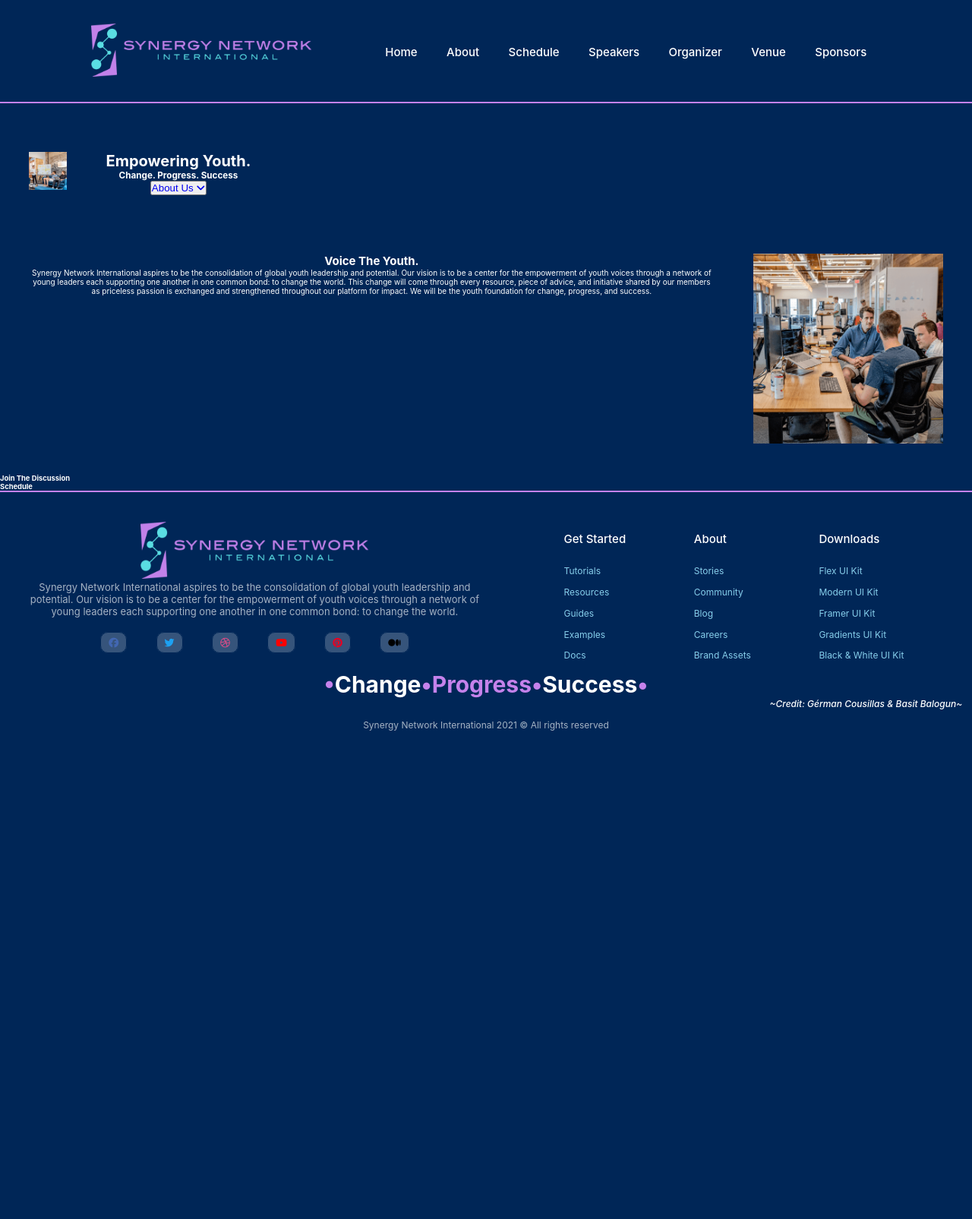
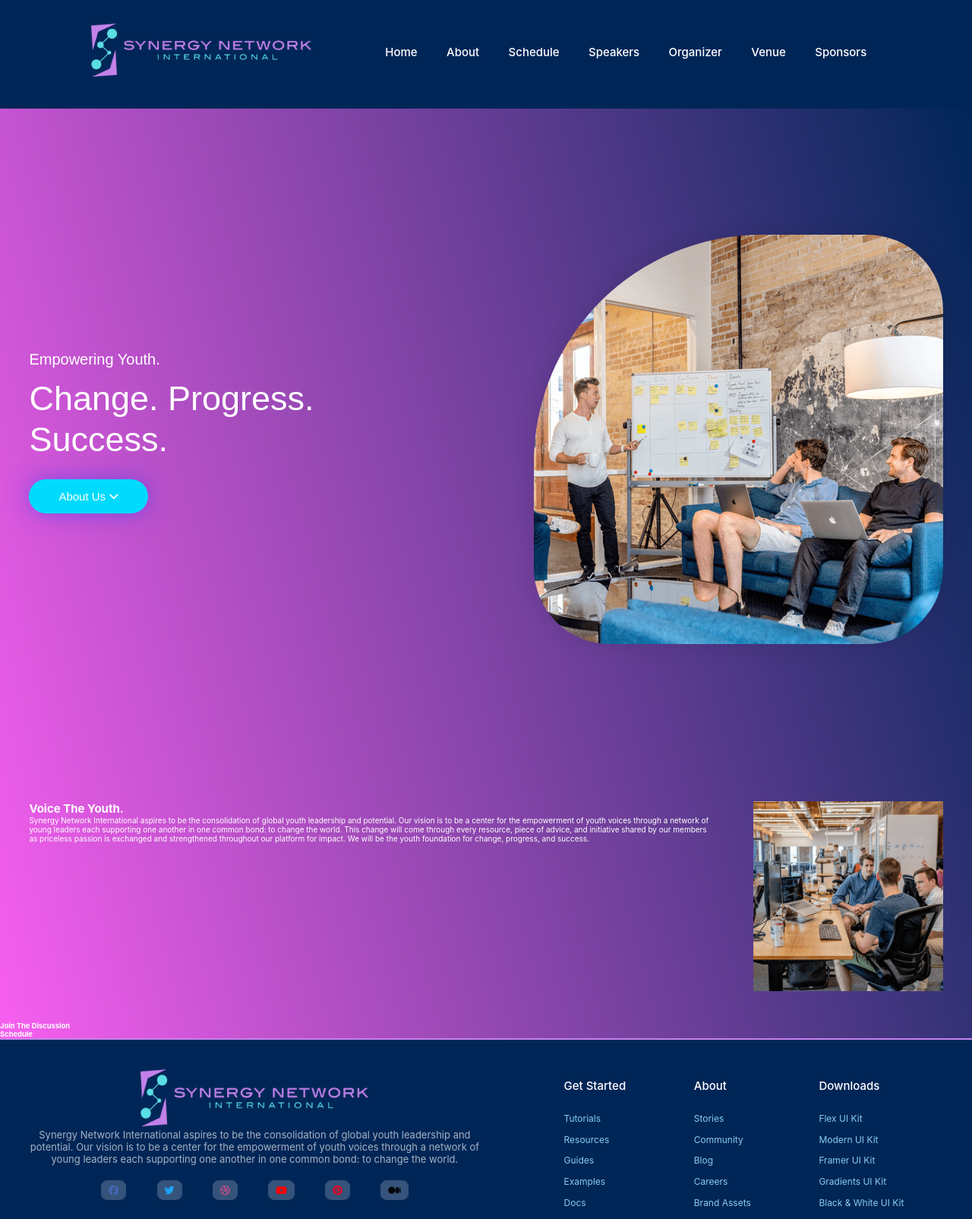
Before and after one commit to Basit-Balogun10/sni, a Django app: page / in a window 1280 px wide. Shown: the top 1605 px of the page at 76% size. Before the commit the page ends 962 px from the top, so only its background shows below. Run offline with Django 3.2, Linux system fonts and the light colour scheme; some libraries are stand-ins or nearby versions.

Commit message:
Body (for large screens of min-width 970px) got a Gradient Background and first div with class: "grid-container" ,got styled!
Signed-off-by: Basit-Balogun10 <basitbalogun10@gmail.com>

```diff
--- a/static/sni_app/css/style.css
+++ b/static/sni_app/css/style.css
@@ -493,7 +493,6 @@ a {
         font-size: 2rem;
         text-align: center;
     }
-    h4 {}
     h3 em {
         color: white;
         font-size: 1.2rem;
@@ -526,8 +525,7 @@ a {
         background: #002657;
         color: white;
         padding: 2.45vw 0vw;
-        margin-bottom: 2vw;
-        border-bottom: 0.2rem solid #C582EB;
+        margin-bottom: 0.65vw;
     }
     .wrapper {
         text-align: center;
@@ -552,18 +550,83 @@ a {
         font-weight: bolder;
     }
 
+    main{
+        background: #C582EB; /* For browsers that do not support gradients */
+        background: -webkit-linear-gradient(left top, #C582EB, #002657); /* For Safari 5.1 to 6.0 */
+        background: -o-linear-gradient(top right, #C582EB, #002657); /* For Opera 11.1 to 12.0 */
+        background: -moz-linear-gradient(top right, #C582EB, #002657); /* For Firefox 3.6 to 15 */
+        /*background: linear-gradient(5deg, #f85ff0, #002657); */
+        background: linear-gradient(75deg, #f85ff0, #002657); /* Standard syntax (must be last) */
+    }
+
     .grid-container {
         display: inline-grid;
         grid-template-columns: auto auto;
-        background-color: #002657;
+        /* background-color: #002657; */
+        width: 100%;
         padding: 1vw;
+        margin-top: 10vw;
+    }
+
+    .grid-container .grid-item.first-item{
+        padding: 14vw 6vw 14vw 2vw;
+    }
+
+    .grid-container .grid-item.first-item h1{
+        color: #ffffff;
+        font-family: "Varela Round", Sans-serif;
+        font-size: 3.516vw;
+        font-weight: 100;
+        text-shadow: none;
+        text-transform: capitalize;
+        line-height: 4.219vw;
+        display: block;
+        margin-bottom: 3vw;
+        margin-top: 1vw;
+    }
+
+    .grid-container .grid-item.first-item h3{
+        color: #ffffff;
+        font-family: "Montserrat", Sans-serif;
+        font-size: 2rem;
+        text-shadow: none;
+        font-weight: lighter;
+        text-transform: capitalize;
+
+    }
+
+    .grid-container .grid-item.first-item a{
+        width: 12.004vw;
+        height: 3.516vw;
+        font-family: "Montserrat", Sans-serif;
+        font-size: 1.5rem;
+        font-weight: 500;
+        text-transform: capitalize;
+        color: #ffffff;
+        background-color: #00dafc;
+        border-radius: 3rem;
+        box-shadow: 0rem 0rem 3rem 0rem rgb(53 56 240 / 50%);
+        padding: 1.093vw 3.047vw;
+        transition: background-color 1s;
+        cursor: pointer;
+        text-align: center;
+    }
+    .grid-container .grid-item.first-item a:hover{
+        background-color: #4632DA;
+    }
+
+    #first-image{
+        width: 42.114vw;
+        height: 42.114vw;
+        border-radius: 30rem 10rem 10rem 10rem;
+        box-shadow: 0rem 0rem 3rem 0rem rgb(0 0 0 / 12%);
     }
     .grid-item {
-        background-color: #002657;
+        /* background-color: #002657; */
         border: none;
         padding: 2vw;
         font-size: 1rem;
-        text-align: center;
+        /* text-align: center; */
     }
     footer {
         background-color: #002657;
--- a/templates/sni_app/home.html
+++ b/templates/sni_app/home.html
@@ -47,14 +47,13 @@
 
 <main>
     <div class="grid-container">
-        <div class="grid-item">
-            <img alt="" height="50px" id="first-image" src="static/sni_app/images/Hero-Home-page-new.png" width="50px">
+        <div class="grid-item first-item">
+            <h3>Empowering Youth.</h3>
+            <h1>Change. Progress. Success.</h1>
+            <a href="#about" role="button" title="About Us">About Us <i class="fas fa-angle-down"></i></a>
         </div>
         <div class="grid-item">
-            <h1>Empowering Youth.</h1>
-            <h3>Change. Progress. Success</h3>
-            <button><a href="#about" role="button" title="About Us">About Us <i class="fas fa-angle-down"></i></a>
-            </button>
+            <img alt="" id="first-image" src="static/sni_app/images/Hero-Home-page-new.png">
         </div>
     </div>
 
```
